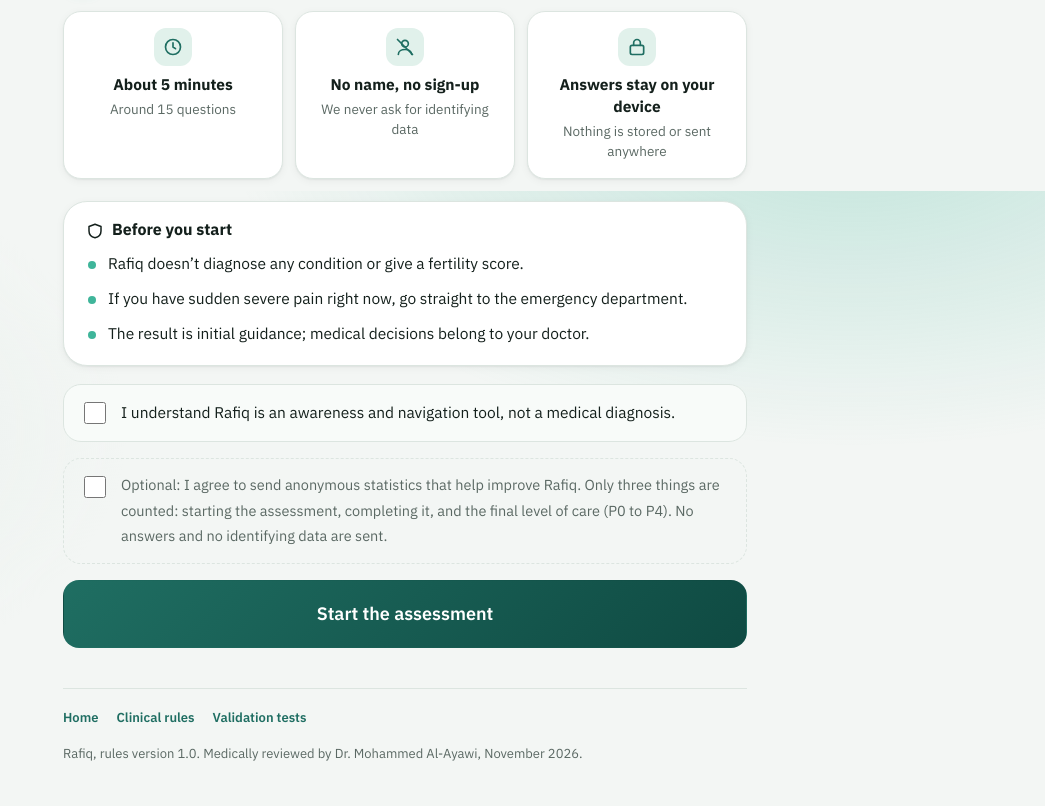
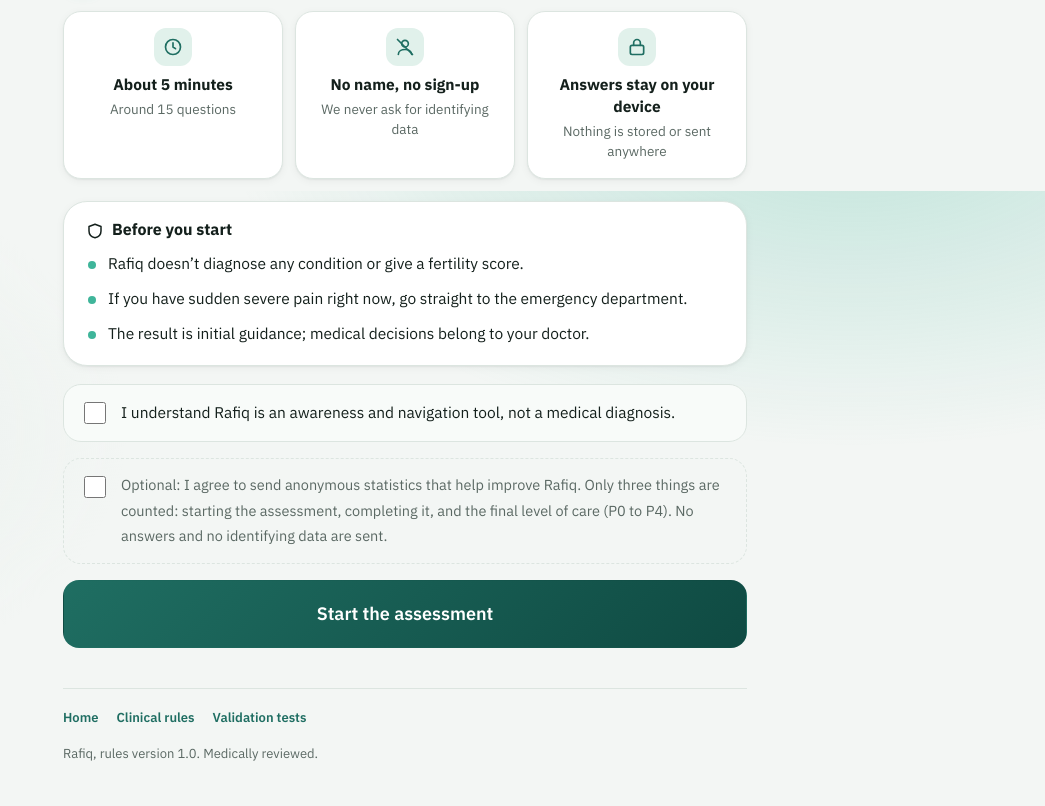
Before and after one commit to Rafiqcheck/rafiq, a plain HTML site: page index.html in a window 1280 px wide. Shown: the part 609-1415 px from the top of the page, without its empty margins (235-1280 px from the left). Drawn offline with Linux system fonts and the light colour scheme.

Commit message:
Show medical review status without reviewer name
Footer and rules page now read "Medically reviewed" in English and Arabic.

```diff
--- a/index.html
+++ b/index.html
@@ -531,8 +531,8 @@ const T = {
     limitsV: "هذا التقييم مبني على إجاباتك فقط، وهو أداة توعية وتوجيه أولي وليس فحصًا طبيًا أو فحصًا للخصوبة، ولا يغني عن زيارة الطبيب. إذا تغيرت أعراضك أو ظهرت أعراض جديدة، اطلب المساعدة الطبية.",
     print: "حفظ أو طباعة الملخص", tech: "البيانات التقنية (JSON)", copy: "نسخ",
     footRules: "القواعد السريرية", footTests: "اختبارات التحقق", footHome: "الصفحة الرئيسية",
-    footNote: "رفيق، نسخة القواعد 1.0. تمت المراجعة الطبية — د. محمد العيوي، نوفمبر 2026.",
-    rulesTitle: "كتالوج القواعد السريرية", rulesLead: "كل قاعدة ثابتة وقابلة للاختبار، ولا يتدخل الذكاء الاصطناعي في أي قرار. الحالة: تمت المراجعة الطبية — د. محمد العيوي، نوفمبر 2026.",
+    footNote: "رفيق، نسخة القواعد 1.0. تمت المراجعة الطبية.",
+    rulesTitle: "كتالوج القواعد السريرية", rulesLead: "كل قاعدة ثابتة وقابلة للاختبار، ولا يتدخل الذكاء الاصطناعي في أي قرار. الحالة: تمت المراجعة الطبية.",
     testsTitle: "اختبارات التحقق السريرية", testsLead: "تُشغَّل هذه الاختبارات الآن داخل متصفحك على نفس محرك القواعد الذي يستخدمه التقييم.",
     passed: "نجح", failed: "فشل"
   },
@@ -569,8 +569,8 @@ const T = {
     limitsV: "This assessment is based only on your answers. It is an awareness and initial navigation tool, not a medical or fertility test, and doesn’t replace seeing a doctor. If your symptoms change or new ones appear, seek medical help.",
     print: "Save or print summary", tech: "Technical data (JSON)", copy: "Copy",
     footRules: "Clinical rules", footTests: "Validation tests", footHome: "Home",
-    footNote: "Rafiq, rules version 1.0. Medically reviewed by Dr. Mohammed Al-Ayawi, November 2026.",
-    rulesTitle: "Clinical rules catalogue", rulesLead: "Every rule is fixed and testable; no AI takes part in any decision. Status: medically reviewed by Dr. Mohammed Al-Ayawi, November 2026.",
+    footNote: "Rafiq, rules version 1.0. Medically reviewed.",
+    rulesTitle: "Clinical rules catalogue", rulesLead: "Every rule is fixed and testable; no AI takes part in any decision. Status: medically reviewed.",
     testsTitle: "Clinical validation tests", testsLead: "These tests run now in your browser, on the same rules engine the assessment uses.",
     passed: "Pass", failed: "Fail"
   }
```
